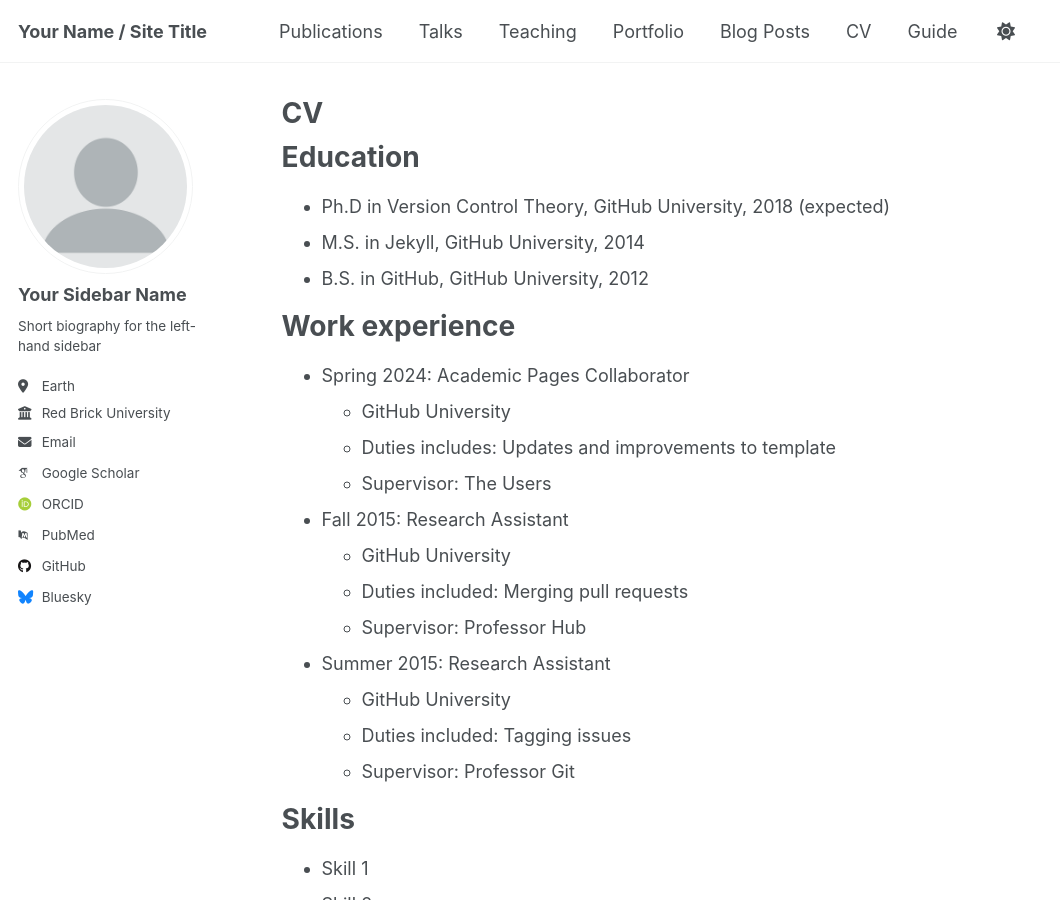
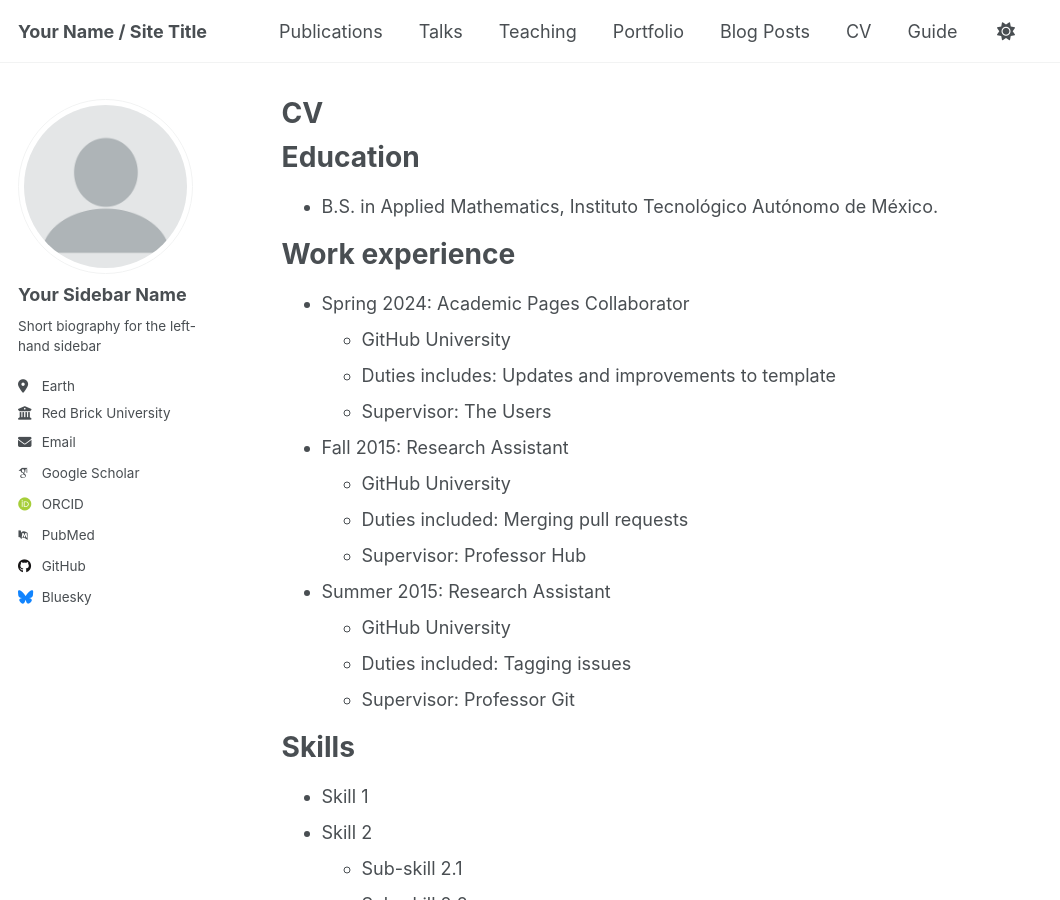
Before and after one commit to LarsDanielJohaN/LarsDanielJohaN.github.io, a Jekyll site: the page built from _pages/cv.md, in a window 1280 px wide and 900 px high. Shown: the whole window, without its empty margins (0-1060 px from the left). Built offline with Jekyll 4.4.1, drawn with Linux system fonts in a browser that asks for light colours; some web fonts are replaced; a script that is not in the unit is left out.

Commit message:
Update cv.md

```diff
--- a/_pages/cv.md
+++ b/_pages/cv.md
@@ -11,9 +11,8 @@
 
 Education
 ======
-* Ph.D in Version Control Theory, GitHub University, 2018 (expected)
-* M.S. in Jekyll, GitHub University, 2014
-* B.S. in GitHub, GitHub University, 2012
+
+* B.S. in Applied Mathematics, Instituto Tecnológico Autónomo de México.
 
 Work experience
 ======
```
